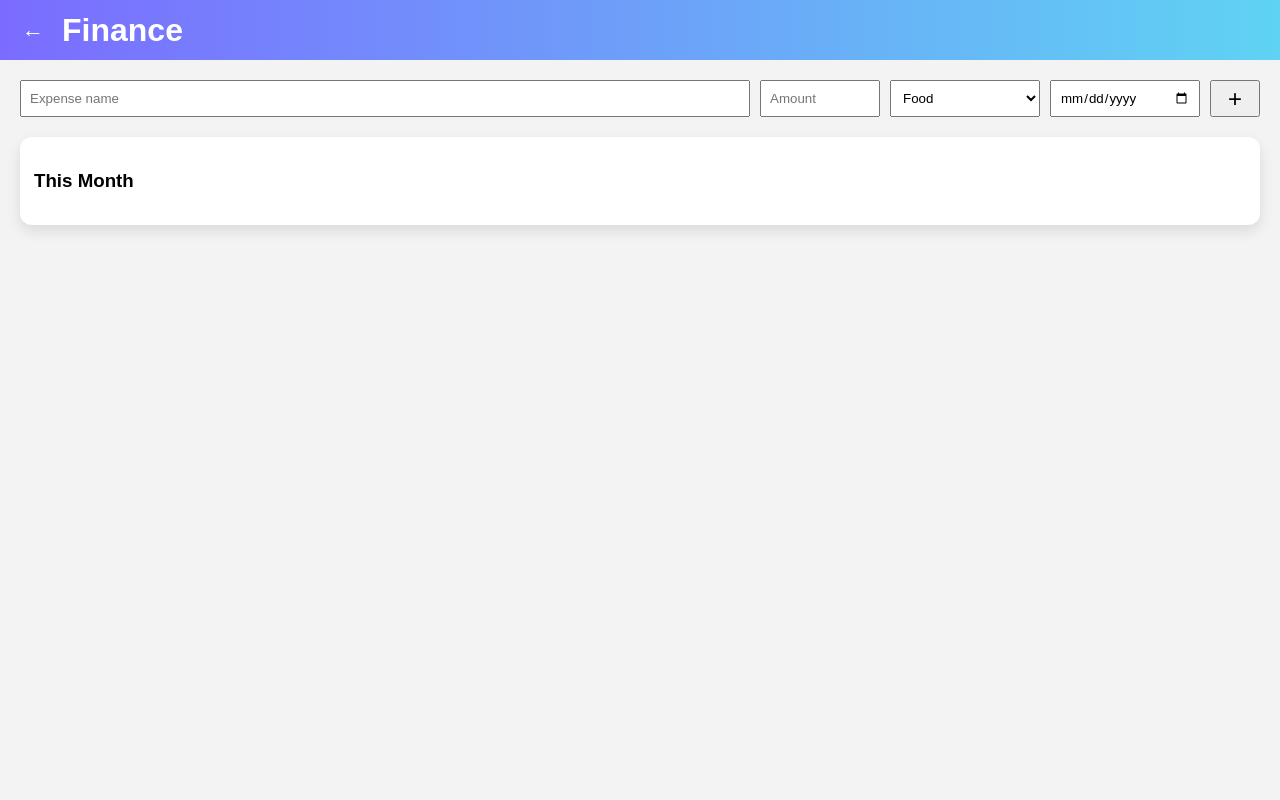
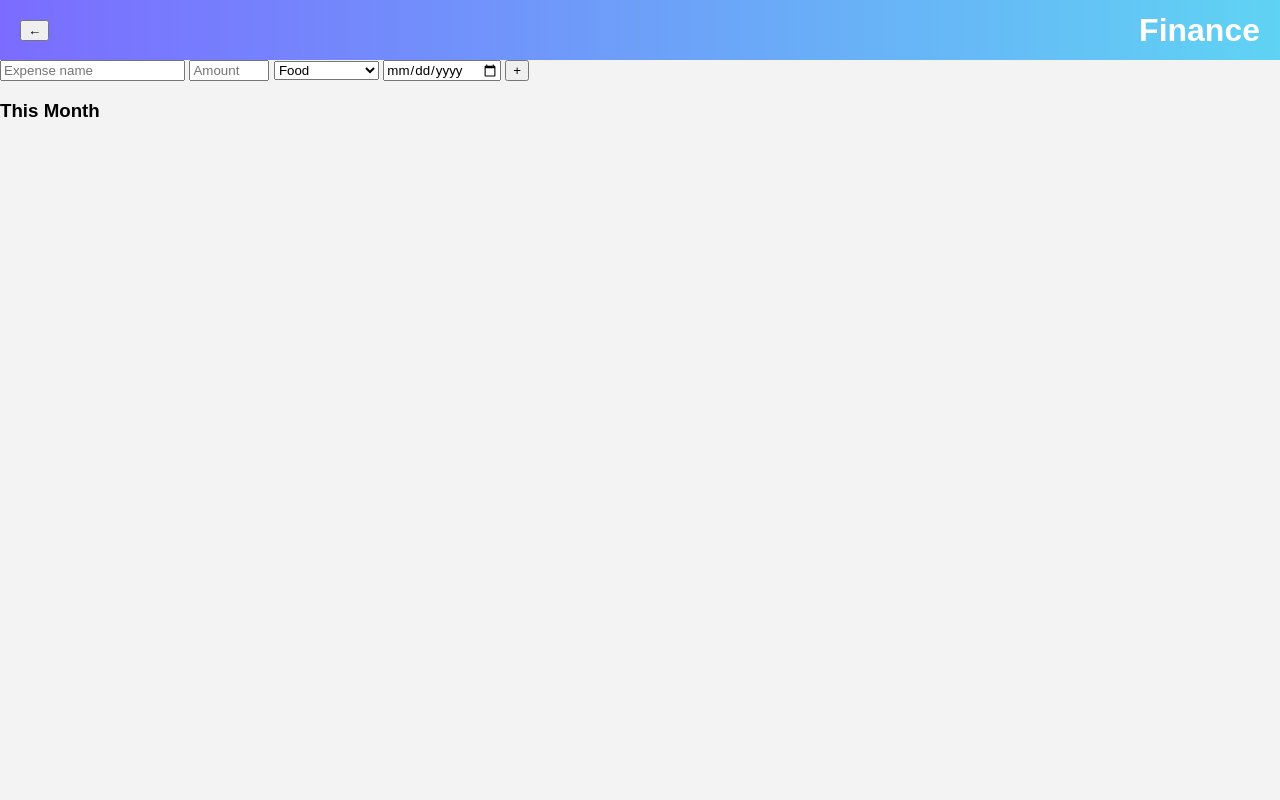
Before and after one commit to JK1909130/FMN, a PHP site: page /finance.php in a window 1280 px wide. Run offline with PHP 8.4, Linux system fonts and the light colour scheme; the visitor is signed in with stand-in values (Sample User, id 1).

Commit message:
Update finance.css

```diff
--- a/finance.css
+++ b/finance.css
@@ -5,103 +5,145 @@
 
 body {
   margin: 0;
+  height: 100vh;
   background: #f3f3f3;
 }
+
+.app {
+  height: 100%;
+  display: flex;
+  flex-direction: column;
+}
+
+/* ... Keep your existing CSS from previous turn or index.css ... */
 
 .topbar {
   height: 60px;
   background: linear-gradient(90deg, #7b6cff, #5fd3f3);
-  color: white;
   display: flex;
   align-items: center;
-  gap: 12px;
-  padding: 0 16px;
+  justify-content: space-between;
+  padding: 0 20px;
+  color: white;
 }
 
-.topbar button {
-  background: none;
-  border: none;
-  color: white;
-  font-size: 22px;
-  cursor: pointer;
+.back-btn {
+    background: none;
+    border: none;
+    color: white;
+    font-size: 24px;
+    cursor: pointer;
 }
 
-.content {
-  padding: 20px;
+.total-card {
+    background: #ffd84d; /* Your Finance Yellow */
+    padding: 20px;
+    border-radius: 18px;
+    text-align: center;
+    box-shadow: 0 8px 20px rgba(0,0,0,0.1);
+    margin-bottom: 10px;
 }
 
-/* add expense bar */
-.add-expense {
-  display: grid;
-  grid-template-columns: 1fr 120px 150px 150px 50px;
-  gap: 10px;
-  margin-bottom: 20px;
+.total-card p { margin: 0; font-size: 14px; opacity: 0.8; }
+.total-card h2 { margin: 5px 0 0 0; font-size: 28px; }
+
+#toggleTotalBtn:hover {
+    opacity: 1 !important;
+    transform: rotate(45deg);
+    transition: 0.2s;
 }
 
-.add-expense input,
-.add-expense select {
-  padding: 8px;
+.add-spending-box {
+    background: white;
+    padding: 12px;
+    border-radius: 14px;
+    box-shadow: 0 4px 10px rgba(0,0,0,0.05);
 }
 
-.add-expense button {
-  font-size: 24px;
-  cursor: pointer;
+#financeForm { display: flex; gap: 8px; }
+#financeForm input {
+    padding: 10px;
+    border: 1px solid #ddd;
+    border-radius: 8px;
+}
+#desc { flex: 2; }
+#amount { width: 80px; }
+
+.add-btn {
+    background: #7b6cff;
+    color: white;
+    border: none;
+    width: 40px;
+    border-radius: 8px;
+    font-size: 20px;
+    cursor: pointer;
 }
 
-/* expense list */
-#expenseList {
-  list-style: none;
-  padding: 0;
-  margin: 0;
+.spendings-list { margin-top: 10px; display: flex; flex-direction: column; gap: 10px; }
+.spending-item {
+    background: white;
+    padding: 15px;
+    border-radius: 12px;
+    display: flex;
+    justify-content: space-between;
+    border-left: 5px solid #ffd84d;
 }
 
-.expense {
-  background: white;
-  padding: 12px;
-  border-radius: 10px;
-  margin-bottom: 10px;
-  display: flex;
-  justify-content: space-between;
-  align-items: center;
-  box-shadow: 0 6px 14px rgba(0,0,0,0.1);
+.spending-item button:hover {
+    transform: scale(1.2);
+    transition: transform 0.2s;
+    color: #cc0000 !important;
 }
 
-.expense small {
-  color: #666;
+.spending-info .item-desc {
+  display: block;
+  font-weight: bold;
 }
 
-/* summary */
-.summary {
-  background: white;
-  padding: 14px;
-  border-radius: 12px;
-  margin-bottom: 20px;
-  box-shadow: 0 6px 14px rgba(0,0,0,0.1);
+.spending-info .item-date {
+  font-size: 11px;
+  color: #999;
 }
 
-#total {
+.spending-amount {
   font-weight: bold;
-  margin-bottom: 10px;
+  color: #333;
 }
 
-/* category bars */
-.bar {
-  margin-bottom: 6px;
+/* ... Previous CSS content ... */
+
+.chart-card {
+  background: white;
+  padding: 15px;
+  border-radius: 16px;
+  box-shadow: 0 4px 10px rgba(0,0,0,0.05);
+  margin-bottom: 20px;
+  height: 250px; /* Increased from 220px to accommodate 4 bars */
+  display: flex;
+  align-items: center;
+  justify-content: center;
 }
 
-.bar-label {
-  font-size: 12px;
+canvas {
+  max-width: 100%;
+  max-height: 100%;
+}
+.view-btn {
+    padding: 6px 15px;
+    border-radius: 20px;
+    border: 1px solid #eee;
+    background: white;
+    cursor: pointer;
+    font-size: 12px;
+    transition: 0.3s;
 }
 
-.bar-track {
-  background: #ddd;
-  height: 8px;
-  border-radius: 6px;
-  overflow: hidden;
+.view-btn.active {
+    background: #7b6cff;
+    color: white;
+    border-color: #7b6cff;
 }
 
-.bar-fill {
-  height: 100%;
-  background: #7b6cff;
-  width: 0;
+.view-btn:hover:not(.active) {
+    background: #f8f8f8;
 }
```
